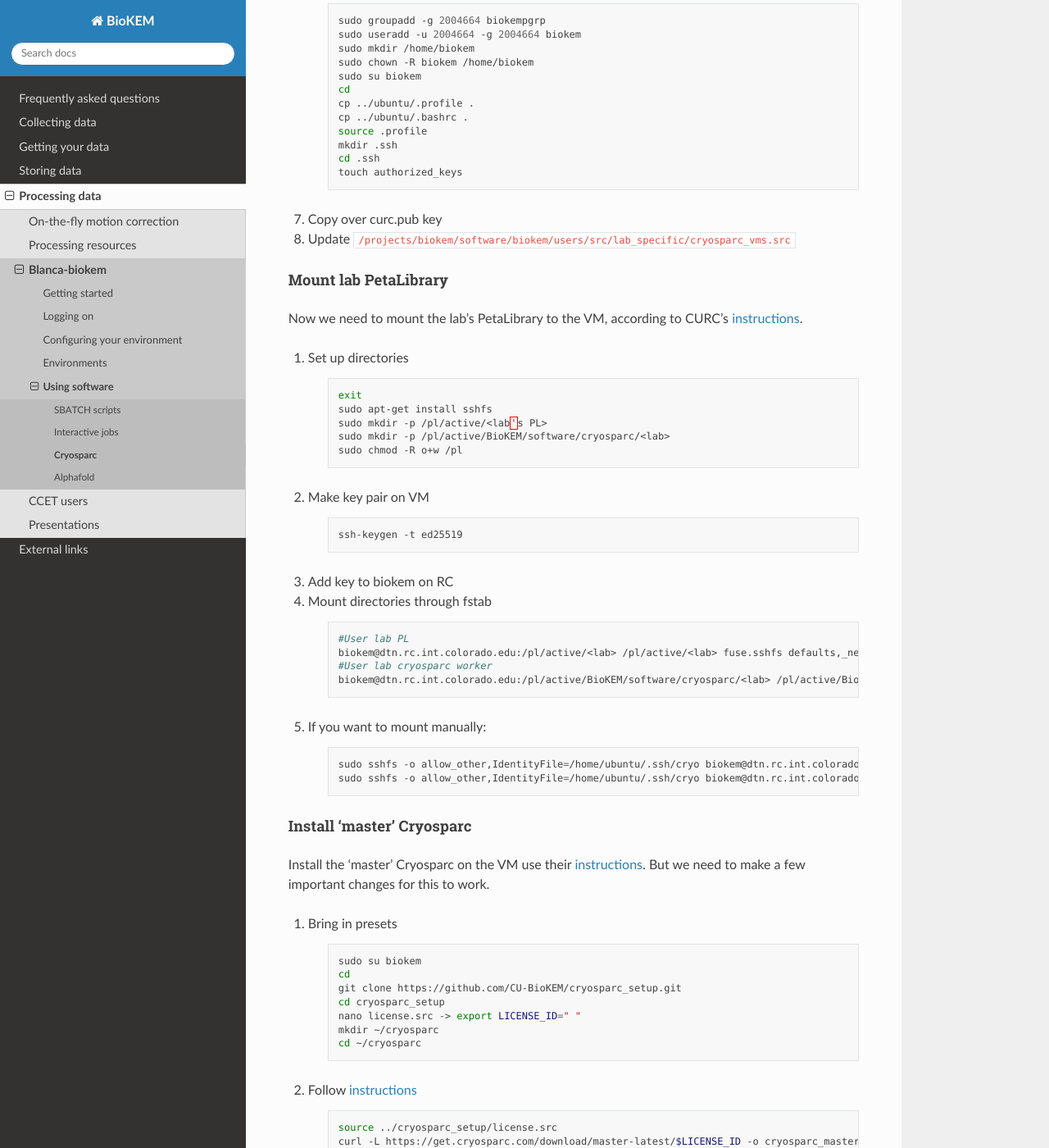
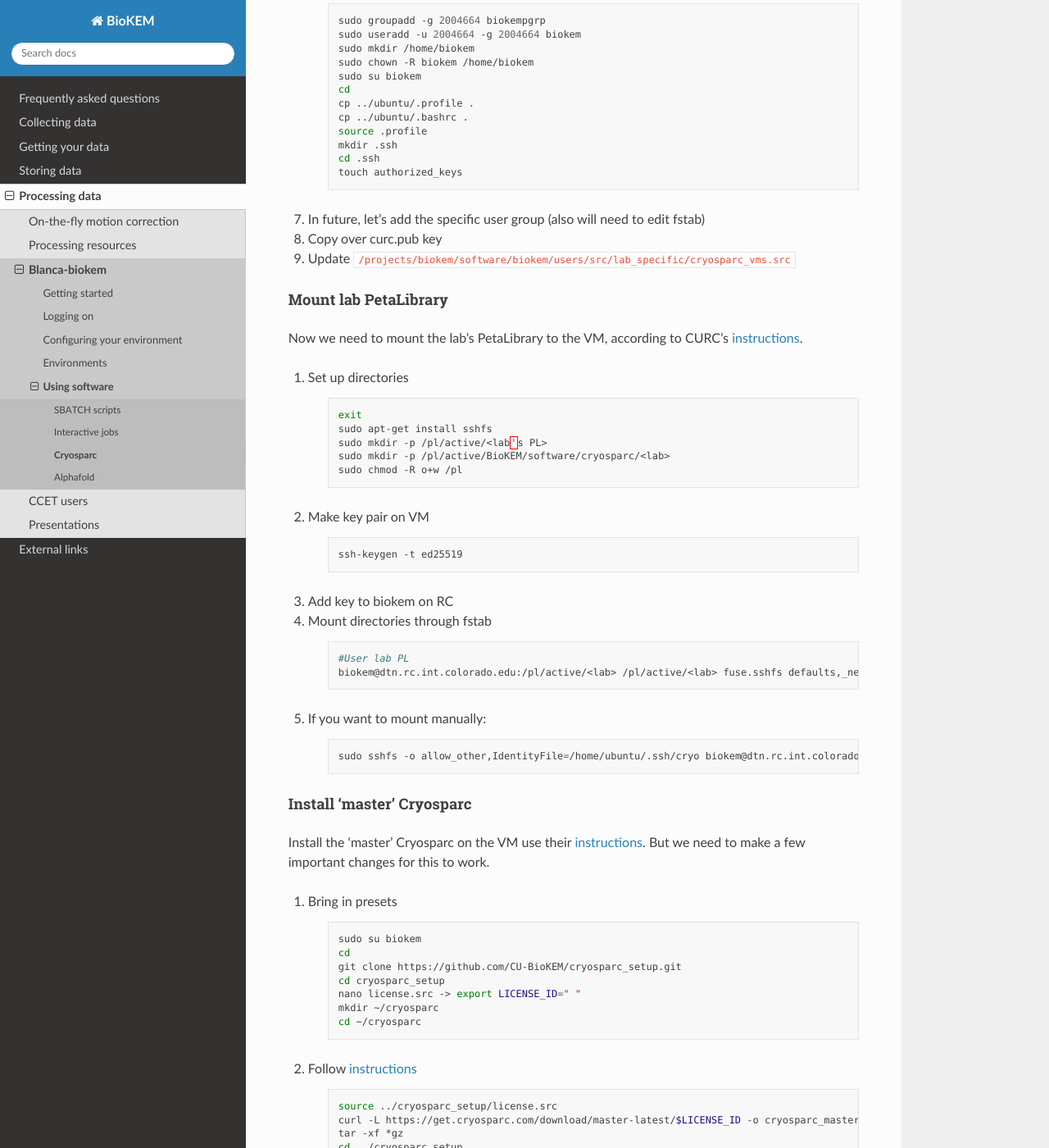
Before and after one commit to CU-BioKEM/user-guide, a Sphinx documentation site: the page built from docs/source/processing/using_software/cryosparc.rst, in a window 1280 px wide and 1400 px high, scrolled down 2636 px. Shown: the whole window at 82% size. Built offline with Sphinx 7.4.7 and the Read the Docs theme 2.0.0, drawn with Linux system fonts in a browser that asks for light colours; some of the changed text lies outside the part shown.

Commit message:
updated cryosparc

```diff
--- a/docs/source/processing/using_software/cryosparc.rst
+++ b/docs/source/processing/using_software/cryosparc.rst
@@ -153,6 +153,7 @@
       cd .ssh
       touch authorized_keys
 
+#. In future, let's add the specific user group (also will need to edit fstab)
 #. Copy over curc.pub key
 #. Update ``/projects/biokem/software/biokem/users/src/lab_specific/cryosparc_vms.src``
 
@@ -185,16 +186,13 @@
     .. code-block:: bash
 
       #User lab PL
-      biokem@dtn.rc.int.colorado.edu:/pl/active/<lab> /pl/active/<lab> fuse.sshfs defaults,_netdev,allow_other,default_permissions,identityfile=/home/ubuntu/.ssh/cryo,uid=biokem,gid=biokempgrp 0 0
-      #User lab cryosparc worker
-      biokem@dtn.rc.int.colorado.edu:/pl/active/BioKEM/software/cryosparc/<lab> /pl/active/BioKEM/software/cryosparc/<lab> fuse.sshfs defaults,_netdev,allow_other,default_permissions,identityfile=/home/ubuntu/.ssh/cryo,uid=biokem,gid=biokempgrp 0 0
+      biokem@dtn.rc.int.colorado.edu:/pl/active/<lab> /pl/active/<lab> fuse.sshfs defaults,_netdev,allow_other,default_permissions,identityfile=/home/ubuntu/.ssh/cryo,uid=biokem,gid=biokempgrp,reconnect 0 0
 
 #. If you want to mount manually:
 
     .. code-block:: bash
 
       sudo sshfs -o allow_other,IdentityFile=/home/ubuntu/.ssh/cryo biokem@dtn.rc.int.colorado.edu:/pl/active/<lab> /pl/active/<lab>
-      sudo sshfs -o allow_other,IdentityFile=/home/ubuntu/.ssh/cryo biokem@dtn.rc.int.colorado.edu:/pl/active/BioKEM/software/cryosparc/<lab> /pl/active/BioKEM/software/cryosparc/<lab>
 
 .. _Cryomaster:
 
@@ -321,7 +319,6 @@
 These will give users from each labs access to their specific Cryosparc builds.
 
 #. Edit cryosparc_vms.src to add easy access to VM ``alias <lab>-cryosparc-vm="ssh -o KexAlgorithms=ecdh-sha2-nistp521 ubuntu@<IP>"`` (only gives access to BioKEM IT)
-#. ``mkdir /projects/biokem/software/biokem/users/src/lab_specific/<lab>``
 #. Update ``/projects/biokem/software/biokem/users/src/lab_specific/labs.src`` with new lab group
 #. Make lab specific functions: ``touch <lab>lab.src``
 
```
Also changed, not shown: other parts of docs/source/processing/using_software/cryosparc.rst (+1 -1 lines).
